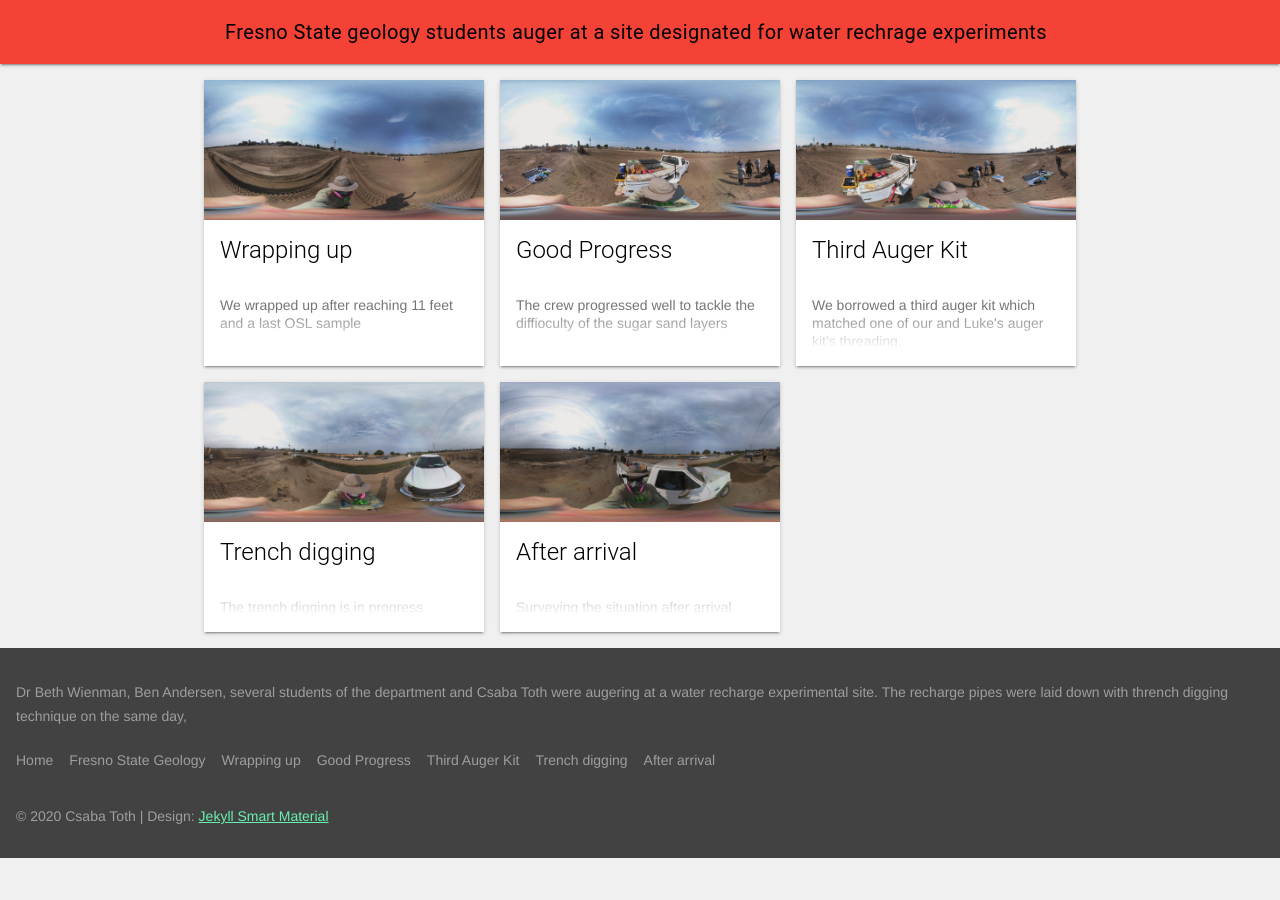
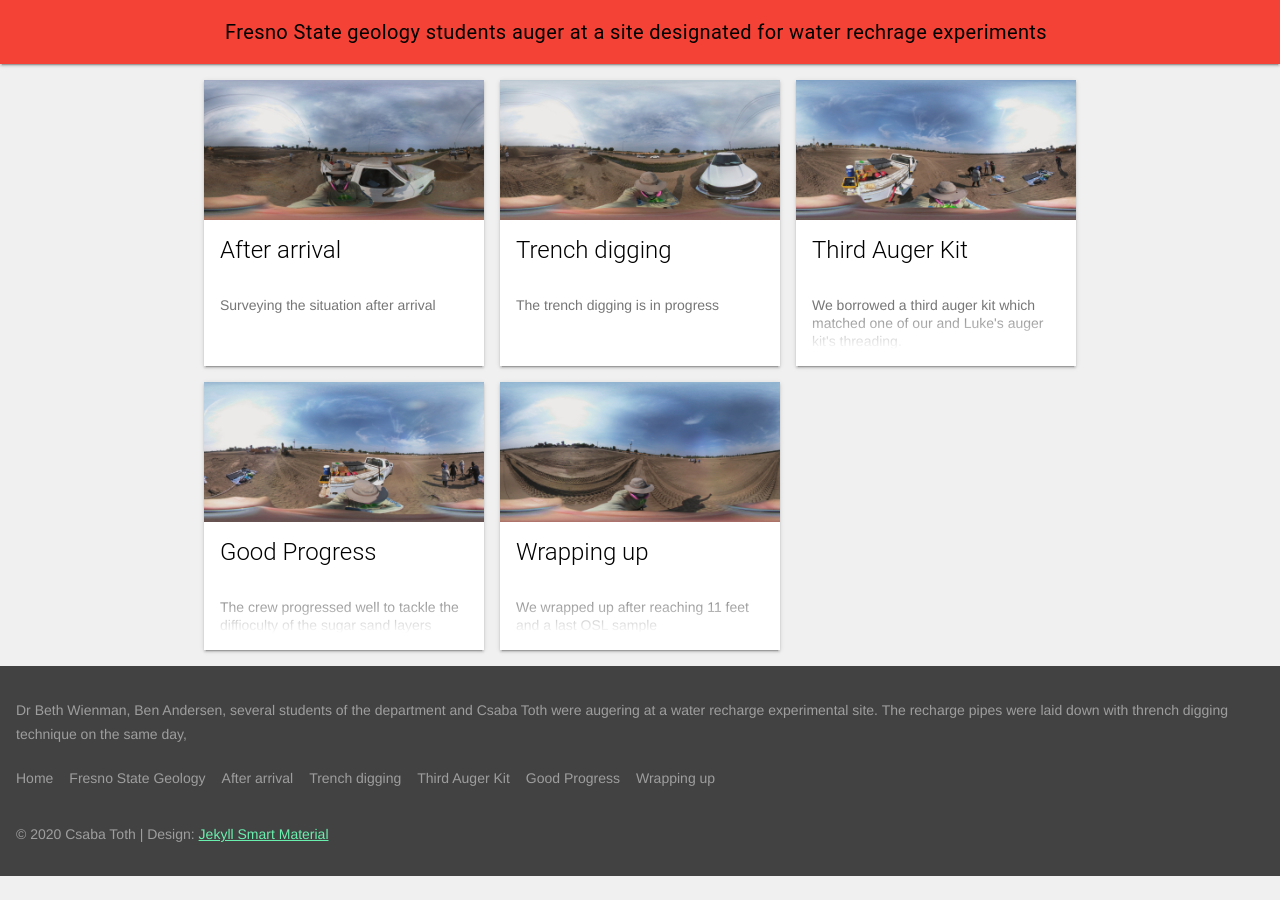
Before and after one commit to CsabaConsulting/WaterRechargeSiteAugering, a Jekyll site: the page built from index.html, in a window 1280 px wide. Built offline with Jekyll 4.4.1, drawn with Linux system fonts in a browser that asks for light colours.

Commit message:
Trying reverse ordering

```diff
--- a/_includes/footer.html
+++ b/_includes/footer.html
@@ -10,7 +10,7 @@
             <li>
               <a href="{{ site.fresnostategeology }}">Fresno State Geology</a>
             </li>
-            {% for post in site.posts %}
+            {% for post in site.posts reversed %}
             {% if post.title %}
             <li>
                 <a href="{{ post.url | prepend: site.baseurl }}">{{ post.title }}</a>
--- a/_includes/menu-left.html
+++ b/_includes/menu-left.html
@@ -3,7 +3,7 @@
     <nav class="mdl-navigation">
         <a class="mdl-navigation__link" href="{{ site.baseurl }}/">Home</a>
         <a class="mdl-navigation__link" href="{{ site.fresnostategeology }}">Fresno State Geology</a>
-        {% for post in site.posts %}
+        {% for post in site.posts reversed %}
         {% if post.title %}
         <a class="mdl-navigation__link" href="{{ post.url | prepend: site.baseurl }}">{{ post.title }}</a>
         {% endif %}
--- a/index.html
+++ b/index.html
@@ -3,7 +3,7 @@ layout: default
 ---
 
 <div class="mdl-grid">
-  {% for post in site.posts %}
+  {% for post in site.posts reversed %}
     <div class="mdl-cell mdl-cell--4-col mdl-cell--4-col-tablet mdl-cell--12-col-phone post-block">
       <a href="{{ post.url | prepend: site.baseurl }}">
         <div class="post-card mdl-shadow--2dp">
```
